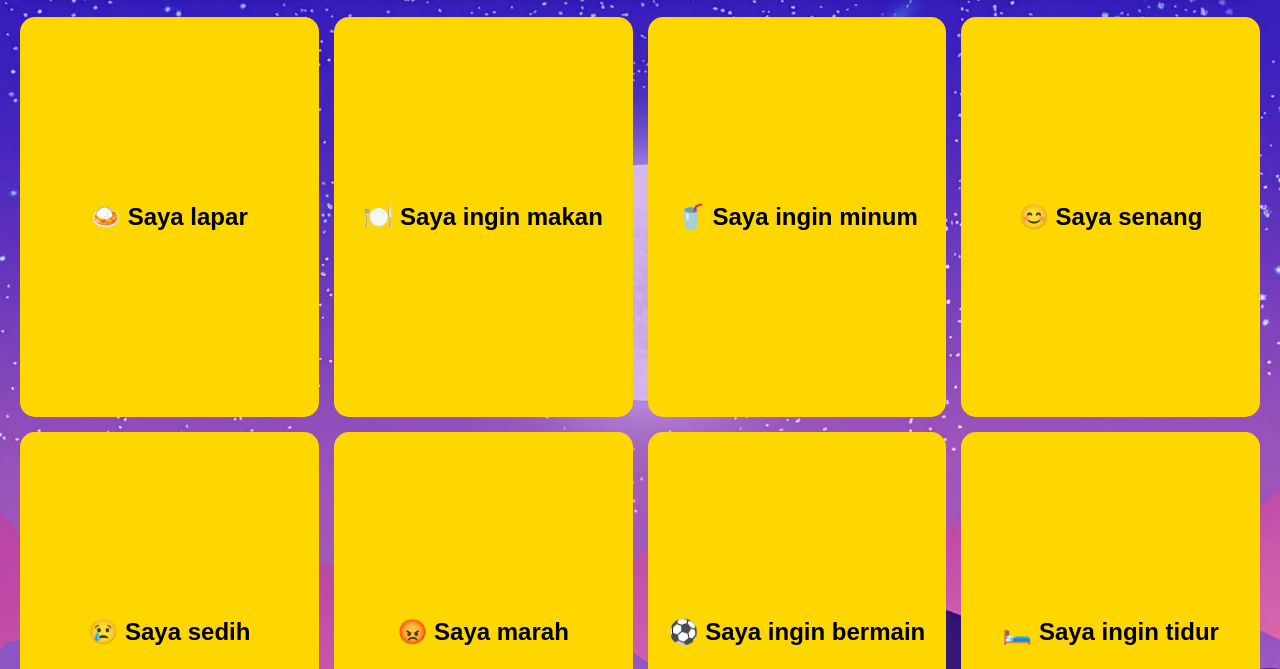
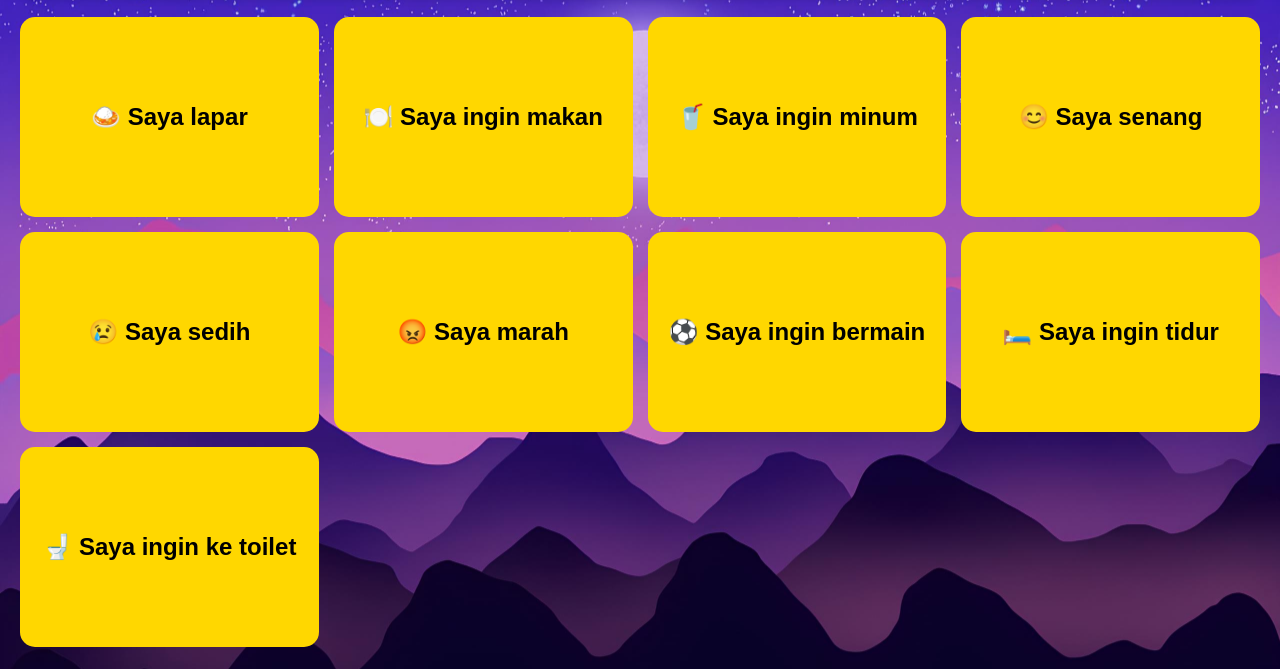
Before and after one commit to resolvedretry/hww, a plain HTML site: page index.html in a window 1280 px wide. Shown: the part 183-852 px from the top of the page. Drawn offline with Linux system fonts and the light colour scheme.

Commit message:
Update styles.css

```diff
--- a/styles.css
+++ b/styles.css
@@ -49,7 +49,7 @@ header h1 {
     border-radius: 15px;
     cursor: pointer;
     width: 100%;
-    height: 400px; /* Add this to set button height */
+    height: 200px; /* Add this to set button height */
     display: flex;
     align-items: center;
     justify-content: center;
```
